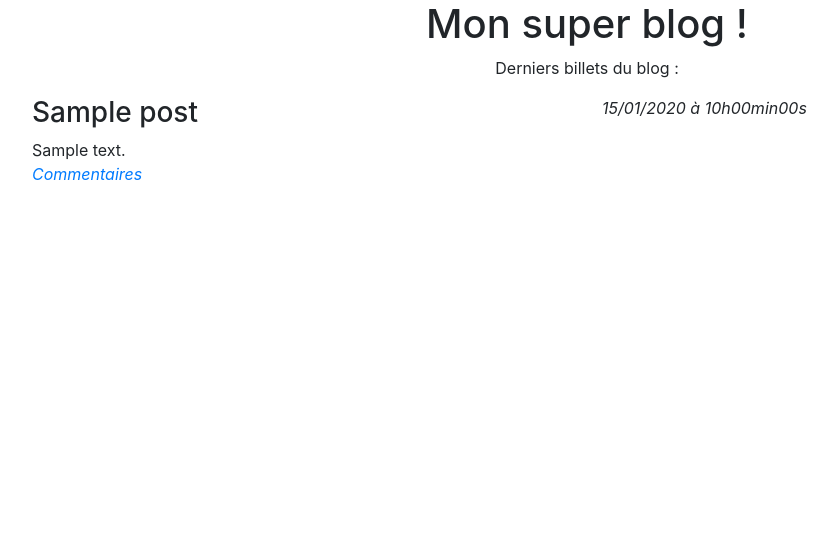
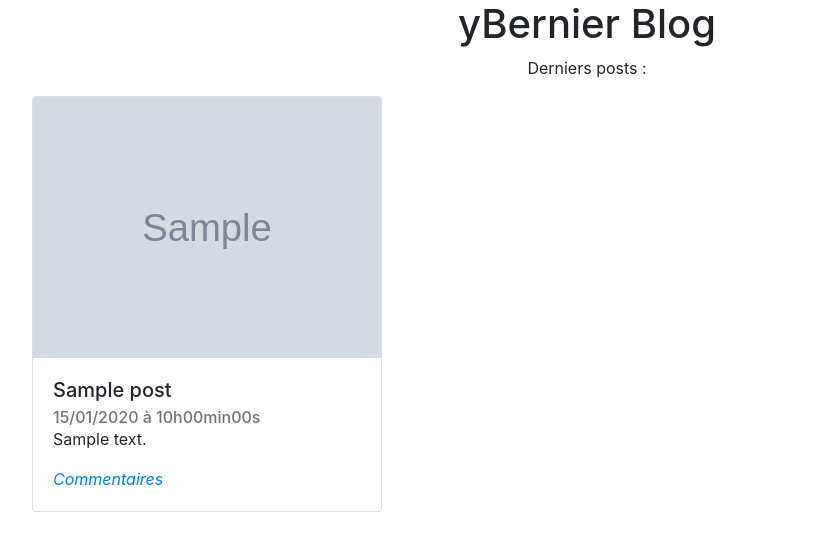
Before and after one commit to webyves/ybernier_blog, a PHP site: page / in a window 1280 px wide. Shown: the top 551 px of the page, without its empty margins (53-890 px from the left). Run offline with PHP 8.4, Linux system fonts and the light colour scheme; tables that the repository leaves empty hold one stand-in row (values such as "Sample post"); grey boxes marked "Sample" are stand-in pictures; some libraries are stand-ins or nearby versions.

Commit message:
first step with twig

```diff
--- a/controller/frontend.php
+++ b/controller/frontend.php
@@ -3,6 +3,16 @@
 file: frontend.php
 website frontend controler
 ******************************************************************/
+
+//TWIG !!!!!
+require_once ('vendor/autoload.php');
+
+$loader = new Twig_Loader_Filesystem('view/frontend');
+$twig = new Twig_Environment($loader, array(
+    'cache' => false, // 'view/frontend/cache',
+));
+
+
 
 require ('model/Manager.php');
 // require ('model/User.php');
@@ -10,11 +20,14 @@
 
 function listPosts()
 {
+    global $twig;
     require ('model/PostManager.php');
     $postManager = new \yBernier\Blog\Model\PostManager();
     $postList = $postManager->getPosts();
-
-    require ('view/frontend/listPosts.php');
+    // var_dump ($postList);
+    echo $twig->render('listPosts.twig', array('postList' => $postList));
+    // echo $twig->render('index.html', array('name' => 'Fabien'));
+    // require ('view/frontend/listPosts.php');
 }
 
 function post($idPost)
--- /dev/null
+++ b/view/frontend/listPosts.twig
@@ -0,0 +1,29 @@
+{% extends 'template.twig' %}
+
+{% block title %}
+    <title>Lite des posts by twig</title>
+{% endblock %}
+
+{% block content %}
+    <div class="row">
+        <div class="col text-center">
+            <h1>yBernier Blog</h1>
+            <p>Derniers posts :</p>
+        </div>
+    </div>
+    <div class="row">
+        {% for post in postList %}
+            <div class="col-4">
+                <div class='card'>
+                    <img class="card-img-top" src="public/img/{{ post.image_top }}" alt="image post top">
+                    <div class="card-body">
+                        <h5 class="card-title">{{ post.title }}</h5>
+                        <h6 class="card-subtitle text-muted">{{ post.date_fr }}</h6>
+                        <p>{{ post.content }}</p>
+                        <a class="card-link" href="#"><em>{{ post.nb_comment }} Commentaires</a></em>
+                    </div>
+                </div>
+            </div>
+        {% endfor %}
+    </div>
+{% endblock %}
--- /dev/null
+++ b/view/frontend/template.twig
@@ -0,0 +1,39 @@
+<!DOCTYPE html>
+<html>
+    <head>
+        <meta charset="utf-8" />
+        {% block title %}
+        {% endblock %}
+        <title><?= $title ?></title>
+        <!-- bootstrap CSS -->
+        <link href="vendor/components/bootstrap/css/bootstrap.min.css" rel="stylesheet" />
+
+        <!-- bootstrap jquery JS -->
+        <script src="vendor/components/jquery/jquery.min.js"></script>
+        <script src="vendor/components/bootstrap/js/bootstrap.min.js"></script>
+
+        <!-- Summernote CSS JS -->
+        <!-- inutile dans le frontend
+        <link href="vendor/summernote/summernote/dist/summernote-bs4.css" rel="stylesheet" />
+        <script src="vendor/summernote/summernote/dist/summernote-bs4.min.js"></script>
+        <script src="vendor/summernote/summernote/dist/lang/summernote-fr-FR.min.js"></script>
+        <script>
+            $(document).ready(function() {
+              $('#summernote').summernote({
+                lang: 'fr-FR'
+              });
+            });
+        </script>
+        -->
+        <!-- yBernier files -->
+        <link href="public/css/main.css" rel="stylesheet" />
+
+    </head>
+
+    <body>
+        <div class="container">
+        {% block content %}
+        {% endblock %}
+        </div>
+    </body>
+</html>
```
Also changed, not shown: index.php (+0 -11 lines), README.md, public/img/episode_1.jpg (added), public/img/episode_2.jpg (added), public/img/episode_3.jpg (added).
